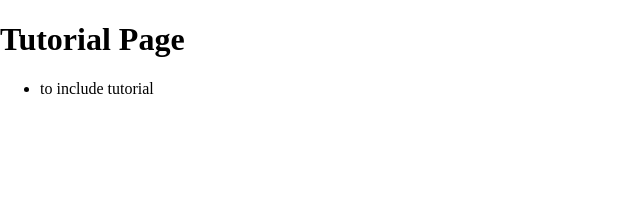
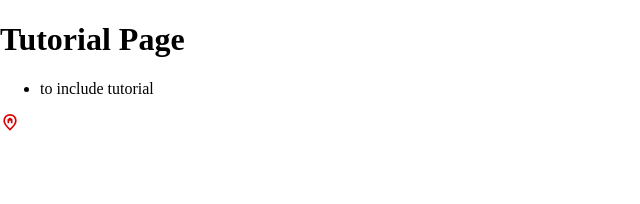
Before and after one commit to JamesRobertJohns/2006, a React (Vite) app in the folder frontend/: page /tutorial in a window 1280 px wide. Shown: the top 204 px of the page, without its empty margins (0-640 px from the left). Built offline with nearby package versions, Linux system fonts and the light colour scheme.

Commit message:
represented available flats as icons

```diff
--- a/frontend/src/DynamicMap.jsx
+++ b/frontend/src/DynamicMap.jsx
@@ -8,6 +8,8 @@ import  {
   ScaleControl,
   GeolocateControl,
 } from "react-map-gl/maplibre";
+
+import HousePin from "./HousePin.jsx";
 
 import { useState, useEffect } from "react";
 import TrafficCamera from "./classes/TrafficCamera.jsx";
@@ -114,6 +116,7 @@ function DynamicMap() {
         <ScaleControl />
 
 
+        {/*
         {trafficCameras.map((trafficCamera) => (
           <Marker
             key={trafficCamera.id}
@@ -126,14 +129,27 @@ function DynamicMap() {
             />
           </Marker>
         ))}
+        */}
+
+
+        {/*
+
+        there's dupliates in addres need to check the reason why
+
+        using map, key needs to be supplied and supposed to be unique
+
+        otherwise will have warnings and may have future bugs
+
+        */}
+
         {hdbs.map((hdb) => (
           <Marker
             latitude={hdb.latitude}
             longitude={hdb.longitude}
-            style={{ background: "red", color: "white", padding: 4 }}
+            key={`marker-${hdb.address}`}
+            anchor="bottom"
           >
-            {console.log(hdb.address, hdb.latitude, hdb.longitude)}
-            {hdb.address}
+            <HousePin />
           </Marker>
         ))}
 
--- /dev/null
+++ b/frontend/src/HousePin.jsx
@@ -0,0 +1,21 @@
+import { memo } from "react";
+function HousePin({ size = 20 }) {
+
+  /* specified in assets/house-icon.svg */
+  const ICON = "M360-440h80v-110h80v110h80v-190l-120-80-120 80v190Zm120 254q122-112 181-203.5T720-552q0-109-69.5-178.5T480-800q-101 0-170.5 69.5T240-552q0 71 59 162.5T480-186Zm0 106Q319-217 239.5-334.5T160-552q0-150 96.5-239T480-880q127 0 223.5 89T800-552q0 100-79.5 217.5T480-80Zm0-480Z";
+
+  const pinStyle = {
+    cursor: "pointer",
+    stroke: "none",
+    fill: "#d00",
+  }
+
+  return (
+    <svg height={size} viewBox="0 -880 960 960" style={pinStyle}>
+     <path d={ICON} />
+    </svg>
+  );
+
+ }
+
+export default memo(HousePin);
--- a/frontend/src/pages/TutorialPage.jsx
+++ b/frontend/src/pages/TutorialPage.jsx
@@ -1,3 +1,5 @@
+import HousePin from "../HousePin.jsx";
+
 function TutorialPage() {
   return (
     <div>
@@ -5,6 +7,7 @@ function TutorialPage() {
       <ul>
         <li>to include tutorial</li>
       </ul>
+      <HousePin />
     </div>
   );
 }
```
Also changed, not shown: frontend/src/assets/house-pin.svg (added).
